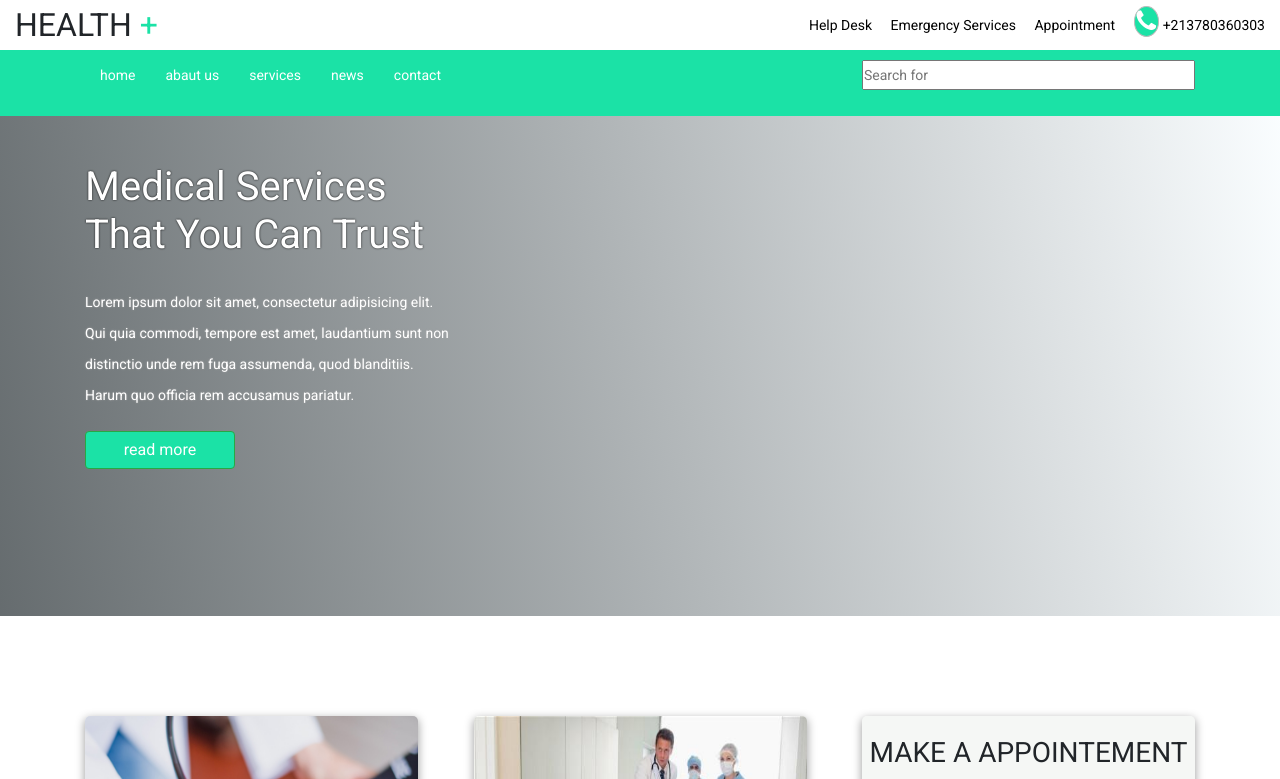
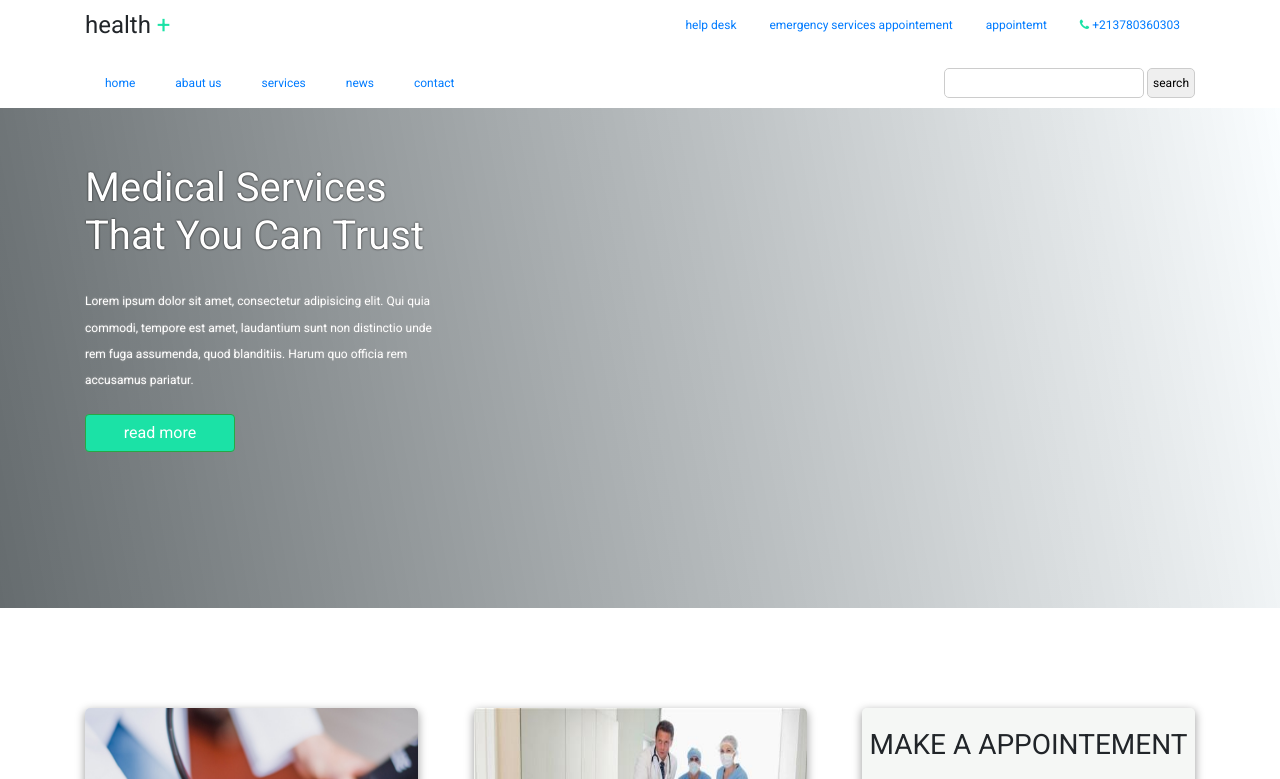
Before and after one commit to khadada/project1, a plain HTML site: page index.html in a window 1280 px wide. Shown: the top 779 px of the page. Drawn offline with nearby package versions, Linux system fonts and the light colour scheme.

Commit message:
debug my navigation problem

```diff
--- a/css/main.css
+++ b/css/main.css
@@ -9,7 +9,7 @@
 /* global style */
 body {
     font-family: 'Roboto', sans-serif;
-    font-size: 14px;
+    font-size: 12px;
 
 }
 
@@ -30,127 +30,235 @@ input.greenBg:hover {
     text-shadow: 0 0 2px #555
 }
 
+header ul li {
+    list-style: none;
+}
+
+.header-row1 {
+    display: flex;
+    justify-content: space-between;
+}
+
+.logo h4 {
+
+    line-height: 50px;
+}
+
+.header-row2 input,
+.header-row2 button {
+    display: inline-block;
+    height: 25px;
+    transform: translateX(500px);
+    animation: slideX 1s ease-in-out forwards;
+
+}
+
+.header-row2 nav ul li:nth-child(1) {
+    animation-delay: .5s
+}
+
+.header-row2 nav ul li:nth-child(2) {
+    animation-delay: 1s
+}
+
+.header-row2 nav ul li:nth-child(3) {
+    animation-delay: 1.5s
+}
+
+.header-row2 nav ul li:nth-child(4) {
+    animation-delay: 2s
+}
+
+.header-row2 nav ul li:nth-child(5) {
+    animation-delay: 2.5s
+}
+
+.header-row2 nav ul li {
+    transform: translateX(-800px);
+    animation: slideX 1s ease-in-out forwards;
+}
+
+.header-row2 input {
+    width: 200px;
+    animation-delay: 1s;
+    border-radius: 5px;
+    padding-left: 10px;
+}
+
+.header-row2 button {
+    padding: 0 5px;
+    animation-delay: 2s;
+    border-radius: 5px;
+
+
+}
+
+.header-row2 nav ul li a:hover {
+    text-decoration: none;
+    background-color: rgb(4, 197, 139);
+}
+
+@media screen and (max-width:768px) {
+    header {
+        position: relative;
+    }
+
+    .header-row2 {
+        position: absolute;
+        top: 100%;
+        left: 0;
+        text-align: center;
+        /* border: 1px solid green; */
+        z-index: 50;
+        width: 100%;
+        height: 0;
+        background-color: aqua;
+        overflow: hidden;
+        transition: all .9s ease-in-out;
+    }
+
+    .top-contact {
+        display: none;
+    }
+
+    div.toggle {
+        display: block;
+    }
+
+    div.header-row2.slideY {
+        height: 100vh;
+    }
+
+    .header-row2 nav ul {
+        flex-direction: column;
+    }
+
+
+
+    .header-row2 nav ul li a {
+        display: block;
+        padding: 30px 0;
+        color: #333;
+        font-size: 15px;
+    }
+
+
+
+    .toggle .fa-bars {
+        font-size: 30px;
+        margin-top: 10px
+    }
+
+
+
+}
+
+
+@media screen and (min-width:769px) {
+    .top-contact {
+        display: block;
+    }
+
+    div.toggle {
+        display: none;
+    }
+
+    .top-contact a {
+        display: inline-block;
+        padding: 10px 15px;
+        line-height: 30px
+    }
+
+    .header-row2 {
+        display: flex;
+        justify-content: space-between;
+        /* border: 1px solid red; */
+        height: 50px;
+    }
+
+    .header-row2 nav ul {
+        display: flex;
+        justify-content: space-between;
+        align-items: center
+    }
+
+    .header-row2 nav ul li a {
+        display: block;
+        padding: 0px 20px;
+        line-height: 50px;
+    }
+
+    .header-row2 input,
+    .header-row2 button {
+        height: 30px;
+        margin-top: 10px;
+        outline: none;
+        border: 1px solid #ccc
+    }
+
+
+
+
+
+}
+
+
+
+
+
+
+
+
+
+
+
+
+
+
+
+
+
+
+
+
+
+
+
+
+
+
+
+
+
+
+
+
+
+
+
+
+
+
+
+
+/* ---------- animation ---------- */
+@keyframes slideX {
+    from {}
+
+    to {
+
+        transform: translateX(0);
+    }
+}
+
+
+
 
 
 
 /*-------------------------------------*/
-/* HEADER */
-/*-------------------------------------*/
-header {
-    position: relative;
-}
-
-
-/*-------------------------------------*/
-/* TOP CONTACT */
-/*-------------------------------------*/
-section.contact .logo {
-    width: 30%;
-    float: left
-}
-
-section.contact div.contact-ways {
-    float: right;
-    width: 70%;
-    text-align: right
-}
-
-section.contact div.contact-ways .fa-phone {
-    font-size: 25px;
-    border: 1px solid #bbb;
-    border-radius: 50%;
-    background-color: rgb(27, 226, 166);
-    color: #fff;
-    padding: 2px
-}
-
-section.contact .top-contact-box div.toggle {
-    float: right;
-    /*    display: none*/
-
-}
-
-section.contact .top-contact-box {
-    overflow: hidden;
-
-}
-
-section.contact div.contact-ways {
-    height: 50px;
-}
-
-section.contact div.contact-ways a {
-    line-height: 50px;
-    padding-left: 15px;
-    text-transform: capitalize;
-    text-decoration: none;
-    color: #000
-}
-
-section.contact .logo {
-    height: 50px;
-}
-
-section.contact .logo h2 {
-    line-height: 50px;
-    text-transform: uppercase;
-}
-
-/*-------------------------------------*/
 /* NAV PART */
 /*-------------------------------------*/
-header {
-    position: relative;
-    background-color: rgb(27, 226, 166);
-}
-
-header div.forPoz {
-    /*        height: 50px;*/
-
-}
-
-header ul li {
-    list-style: none
-}
-
-section div.nav-box {
-    overflow: hidden;
-    height: auto;
-    padding: 0;
-/*    height: 50px*/
-}
-
-header section div.nav-box ul {
-    display: flex;
-    padding: 0
-}
-
-header section div.nav-box ul li a {
-    display: block;
-    line-height: 50px;
-    color: #fff;
-}
-
-header section div.nav-box ul li a:hover {
-    background-color: rgba(18, 196, 128, 0.68);
-    transition: all .8s ease;
-    color: #000;
-    text-shadow: 0 0 2px #444;
-    text-decoration: none
-}
-
-header section div.nav-box ul li:first-of-type {
-    /*    border-left: 1px solid #fff*/
-}
-
-header section div.nav-box div.form-search input[type=text] {
-    display: inline-block;
-    height: 30px;
-    margin-top: 10px;
-    position: relative;
-    width: 100%;
-
-}
 
 
 
@@ -160,110 +268,13 @@ header section div.nav-box div.form-search input[type=text] {
 /*-------------------------------------*/
 /* NAV PART  -- mobile version*/
 /*-------------------------------------*/
-
-@media screen and (max-width:768px) {
-    section .logo {
-        width: 80%;
-    }
-
-    section .logo {
-        width: 80%;
-    }
-
-    section .contact-ways {
-        display: none
-    }
-
-    header section div.nav-box ul li a {
-        padding: 0 15px;
-        text-decoration: none
-    }
-
-    section .toggle {
-        display: block
-    }
-
-    section .toggle .fa-bars {
-        line-height: 60px;
-        font-size: 30px
-    }
-
-    header {
-        position: relative;
-        padding-bottom: 50px;
-        height: 90vh;
-        transition: all .5s ease
-    }
-
-/*
-    header.fade {
-        height: 90vh;
-        transition: all .5s ease
-    }
-*/
-
-
-    section .nav-part {
-        position: absolute;
-        top: 100%;
-        left: 0;
-    }
-
-    .nav-part div.nav-box nav ul {
-        flex-direction: column;
-        text-align: center
-    }
-
-    .nav-part div.nav-box {}
-
-    section div.nav-box {
-        height: auto;
-
-    }
-
-    section div.nav-box nav {
-        width: 100%;
-        float: none;
-    }
-
-    section div.nav-box div.form-search {
-        width: 60%;
-        margin: 0 20%;
-        float: none;
-    }
-
-    .fade {
-        display: none
-    }
-
-}
-
-@media screen and (min-width:769px) {
-    section .toggle {
-        display: none
-    }
-
-    header section div.nav-box ul li a {
-        padding: 0 15px;
-
-    }
-
-    header section div.nav-box nav {
-        float: left;
-        width: 60%;
-    }
-
-    header section div.nav-box div.form-search {
-        width: 30%;
-
-        float: right;
-        text-align: right;
-    }
-}
-
 /*-------------------------------------*/
 /* slider PART */
 /*-------------------------------------*/
+main#slide {
+    position: relative;
+}
+
 .slides {
     color: #fff;
 
@@ -327,6 +338,7 @@ li.slides h1 {
 
 
 @media screen and (max-width:798px) {
+
     .img {
         background-position: top center
     }
@@ -694,9 +706,8 @@ section div.box-txt p {
     border: none;
     font-size: 12px;
 }
-.contact-box input.input:last-child{
 
-}
+.contact-box input.input:last-child {}
 
 .contact-box input[type=submit] {
     width: 50%;
@@ -755,32 +766,34 @@ section div.box-txt p {
     }
 
 }
+
 /*-------------------------------------------------*/
 /* footer*/
 /*-------------------------------------------------*/
-footer{
+footer {
     height: 70px;
     text-align: center;
     color: #bbb;
-   background-color:  rgba(0, 0, 0, 0.5);
+    background-color: rgba(0, 0, 0, 0.5);
     line-height: 70px;
     margin-top: 90px;
     font-size: 13px;
     text-shadow: 0 0 2px #fff;
     word-spacing: 1.5px
+}
 
-
-}
-footer i{
+footer i {
     margin-left: 40px;
 }
-footer .fa{
+
+footer .fa {
     font-size: 30px
 }
+
 /*mobile*/
-@media screen and (max-width:998px){
-    footer{
-            margin-bottom: -40px;
+@media screen and (max-width:998px) {
+    footer {
+        margin-bottom: -40px;
 
     }
 }
--- a/index.html
+++ b/index.html
@@ -22,44 +22,24 @@
 
 
     <!-- top contact -->
-    <section class="contact">
-        <div class="container-fluid">
-            <div class="top-contact-box">
+    <header>
+        <div class="container">
+            <div class="header-row1">
                 <div class="logo">
-                    <h2>health <span class="green">+</span></h2>
+                    <h4>health <span class="green">+</span></h4>
                 </div>
-                <div class="contact-ways">
-                    <a href="#">help desk</a>
-                    <a href="#">emergency services</a>
-                    <a href="#">appointment</a>
-                    <a href="#"><i class="fa fa-phone green" aria-hidden="true"></i> +213780360303
-                    </a>
+                <div class="top-contact">
+                    <a href=""> help desk</a>
+                    <a href="">emergency services appointement</a>
+                    <a href="">appointemt</a>
+                    <a href=""><i class="fa fa-phone green"></i> +213780360303</a>
 
                 </div>
-                <div class="toggle" id="toggle-btn">
-                    <i class="fa fa-bars" aria-hidden="true"></i>
-
-                </div>
-
+                <div id="toggle-btn" class="toggle">
+                    <i class="fa fa-bars"></i>
                 </div>
             </div>
-
-    </section>
-    <!-- end top contact -->
-
-
-
-
-
-
-
-
-    <header>
-        <!-- nav bar  -->
-        <section class="nav-part" id="nav-part">
-            <div class="forPoz">
-                <div class="container">
-                    <div class="nav-box">
+            <div class="header-row2">
                 <nav>
                     <ul>
                         <li><a href="#">home</a></li>
@@ -67,29 +47,22 @@
                         <li><a href="#">services</a></li>
                         <li><a href="#">news</a></li>
                         <li><a href="#">contact</a></li>
-
                     </ul>
                 </nav>
-                        <div class="form-search">
-                            <div class="form-box">
+                <form action="">
+                    <input type="text">
+                    <button>search</button>
+                </form>
+            </div>
+        </div>
 
-                                <form role="search" method="get" id="searchform" class="searchform" action="#" _lpchecked="1">
-
-                                    <div class="searchboxwrapper">
-
-                                        <input class="searchbox" type="text" value="" name="s" placeholder="Search for" id="s">
+    </header>
 
 
-                                    </div>
-                                </form>
 
-                            </div>
-                        </div>
-                    </div>
-                </div>
-            </div>
-        </section>
-    </header> <!-- slider -->
+
+
+    <!-- slider -->
     <main id="slide">
         <ul>
             <li class="slides img">
@@ -133,7 +106,8 @@
                     <div class="box-text">
                         <h2>free consultation</h2>
                         <p>
-                            Lorem ipsum dolor sit amet, consectetur adipisicing elit. Repellendus incidunt, voluptates dolorum minima, cumque atque similique.
+                            Lorem ipsum dolor sit amet, consectetur adipisicing elit. Repellendus incidunt, voluptates
+                            dolorum minima, cumque atque similique.
                         </p>
                         <a href="#" class="btn btn-success greenBg">read more</a>
                     </div>
@@ -147,7 +121,8 @@
                     <div class="box-text">
                         <h2>emergency care</h2>
                         <p>
-                            Lorem ipsum dolor sit amet, consectetur adipisicing elit. Repellendus incidunt, voluptates dolorum minima, cumque atque similique.
+                            Lorem ipsum dolor sit amet, consectetur adipisicing elit. Repellendus incidunt, voluptates
+                            dolorum minima, cumque atque similique.
                         </p>
                         <a href="#" class="btn btn-success greenBg">read more</a>
                     </div>
@@ -194,7 +169,8 @@
                         make an appointment with one of our professional doctors.
                     </h4>
                     <p>
-                        Lorem ipsum dolor sit amet, consectetur adipisicing elit. Expedita maxime est odio vitae aliquid ui, error magnam. Vel rem repellendus .
+                        Lorem ipsum dolor sit amet, consectetur adipisicing elit. Expedita maxime est odio vitae aliquid
+                        ui, error magnam. Vel rem repellendus .
                     </p>
 
 
@@ -237,7 +213,8 @@
                         <h4>cardiology</h4>
                     </div>
 
-                    <p>Lorem ipsum dolor sit amet, consectetur adipisicing elit. Sed amet tempore, corporis optio hic deleniti! Tempora reiciendis.
+                    <p>Lorem ipsum dolor sit amet, consectetur adipisicing elit. Sed amet tempore, corporis optio hic
+                        deleniti! Tempora reiciendis.
                     </p>
                 </div>
                 <!-- box2 -->
@@ -246,7 +223,8 @@
                         <i class="fa fa-heartbeat" aria-hidden="true"></i>
                         <h4>gastroenterology</h4>
                     </div>
-                    <p>Lorem ipsum dolor sit amet, consectetur adipisicing elit. Sed amet tempore, corporis optio hic deleniti! Tempora reiciendis.
+                    <p>Lorem ipsum dolor sit amet, consectetur adipisicing elit. Sed amet tempore, corporis optio hic
+                        deleniti! Tempora reiciendis.
                     </p>
                 </div>
                 <!-- box3 -->
@@ -255,7 +233,8 @@
                         <i class="fa fa-flask" aria-hidden="true"></i>
                         <h4>medical lab</h4>
                     </div>
-                    <p>Lorem ipsum dolor sit amet, consectetur adipisicing elit. Sed amet tempore, corporis optio hic deleniti! Tempora reiciendis.
+                    <p>Lorem ipsum dolor sit amet, consectetur adipisicing elit. Sed amet tempore, corporis optio hic
+                        deleniti! Tempora reiciendis.
                     </p>
                 </div>
                 <!-- box4 -->
@@ -264,7 +243,8 @@
                         <i class="fa fa-heartbeat" aria-hidden="true"></i>
                         <h4>dental care</h4>
                     </div>
-                    <p>Lorem ipsum dolor sit amet, consectetur adipisicing elit. Sed amet tempore, corporis optio hic deleniti! Tempora reiciendis.
+                    <p>Lorem ipsum dolor sit amet, consectetur adipisicing elit. Sed amet tempore, corporis optio hic
+                        deleniti! Tempora reiciendis.
                     </p>
                 </div>
                 <!-- box5 -->
@@ -273,7 +253,8 @@
                         <i class="fa fa-heartbeat" aria-hidden="true"></i>
                         <h4>surgery</h4>
                     </div>
-                    <p>Lorem ipsum dolor sit amet, consectetur adipisicing elit. Sed amet tempore, corporis optio hic deleniti! Tempora reiciendis.
+                    <p>Lorem ipsum dolor sit amet, consectetur adipisicing elit. Sed amet tempore, corporis optio hic
+                        deleniti! Tempora reiciendis.
                     </p>
                 </div>
                 <!-- box6 -->
@@ -282,7 +263,8 @@
                         <i class="fa fa-heartbeat" aria-hidden="true"></i>
                         <h4>neurologyS</h4>
                     </div>
-                    <p>Lorem ipsum dolor sit amet, consectetur adipisicing elit. Sed amet tempore, corporis optio hic deleniti! Tempora reiciendis.
+                    <p>Lorem ipsum dolor sit amet, consectetur adipisicing elit. Sed amet tempore, corporis optio hic
+                        deleniti! Tempora reiciendis.
                     </p>
                 </div>
 
@@ -309,7 +291,8 @@
                 <div class="contact-box">
                     <h4>health <span class="green">+</span></h4>
                     <p>
-                        Lorem ipsum dolor sit amet, consectetur adipisicing elit. Perspiciatis nostrum beatae, esse iure, aliquam ducimus mollitia quos libero, asperiores officia.
+                        Lorem ipsum dolor sit amet, consectetur adipisicing elit. Perspiciatis nostrum beatae, esse
+                        iure, aliquam ducimus mollitia quos libero, asperiores officia.
                     </p>
                     <div class="social-contact">
                         <i class="fa fa-facebook-square"></i>
--- a/js/myBlugns.js
+++ b/js/myBlugns.js
@@ -1,12 +1,13 @@
 var slide = document.getElementById('slide')
 var humborger = document.getElementById('toggle-btn');
-var navBar = document.querySelector('header')
+var navBar = document.querySelector('.header-row2')
 
 
 
 
 
 humborger.onclick = function () {
-     navBar.classList.toggle('fade')
+     navBar.classList.toggle('slideY');
+     console.log('helllllllllll')
 
 }
```
Lines whose indentation alone changed are shown as unchanged.
